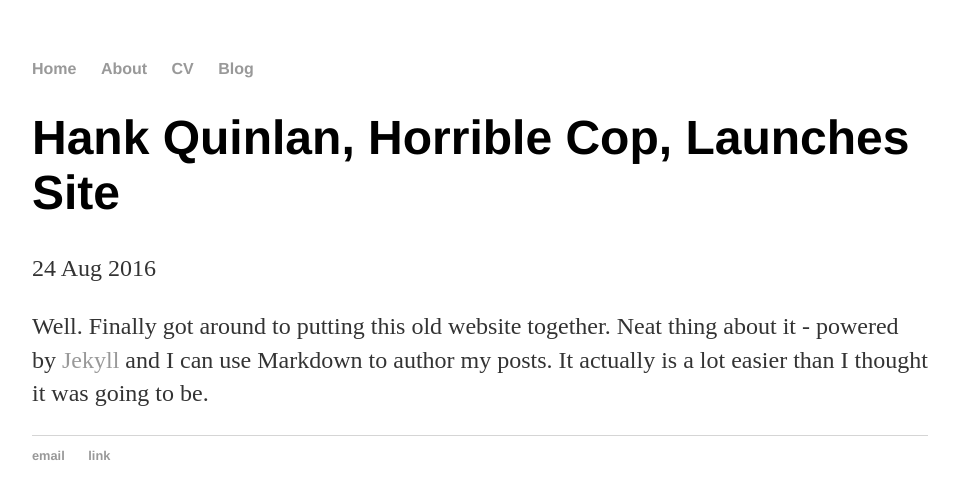
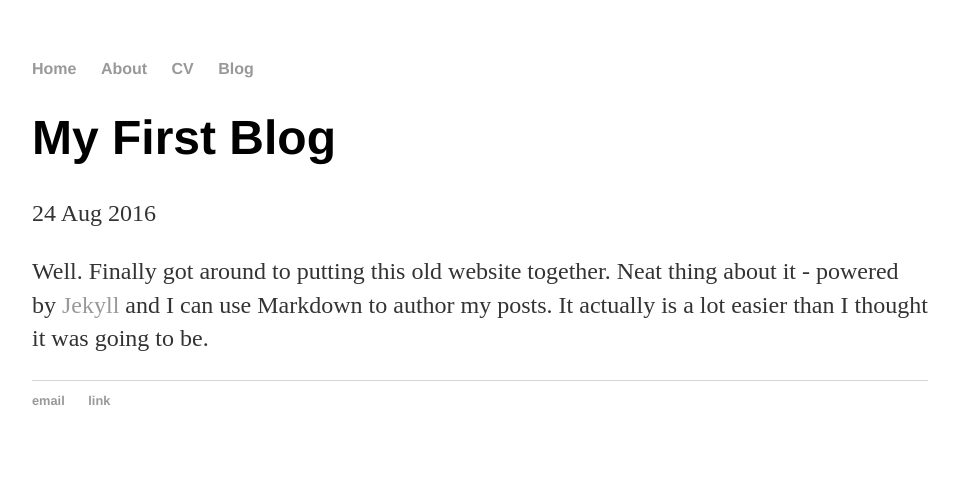
Before and after one commit to jontybowers/jontybowers.github.io, a Jekyll site: the page built from _posts/2016-08-24-First-blog-post.md, in a window 1280 px wide. Shown: the top 499 px of the page, without its empty margins (160-1119 px from the left). Built offline with Jekyll 4.4.1, drawn with Linux system fonts in a browser that asks for light colours.

Commit message:
Update 2016-08-24-First-blog-post.md

```diff
--- a/_posts/2016-08-24-First-blog-post.md
+++ b/_posts/2016-08-24-First-blog-post.md
@@ -1,6 +1,6 @@
 ---
 layout: post
-title: "Hank Quinlan, Horrible Cop, Launches Site"
+title: "My First Blog"
 date: 2016-08-24
 ---
 
```
